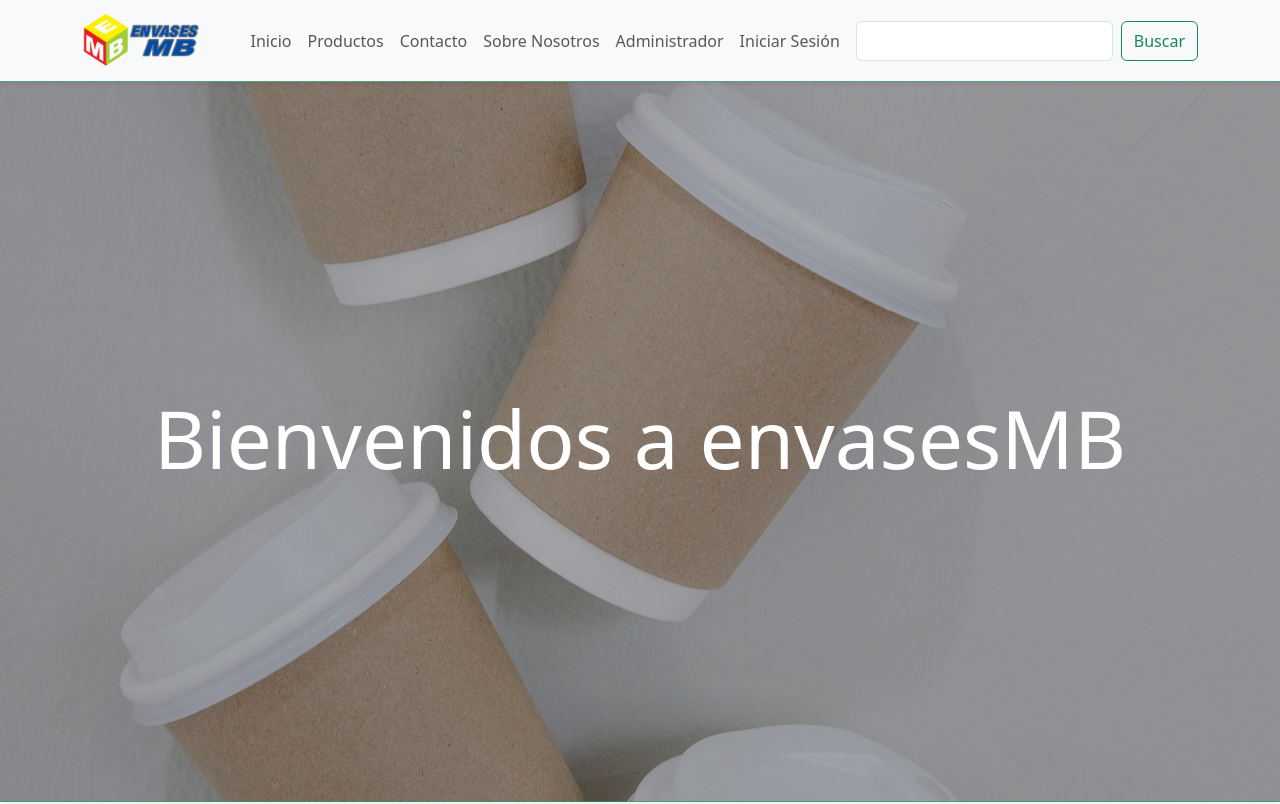
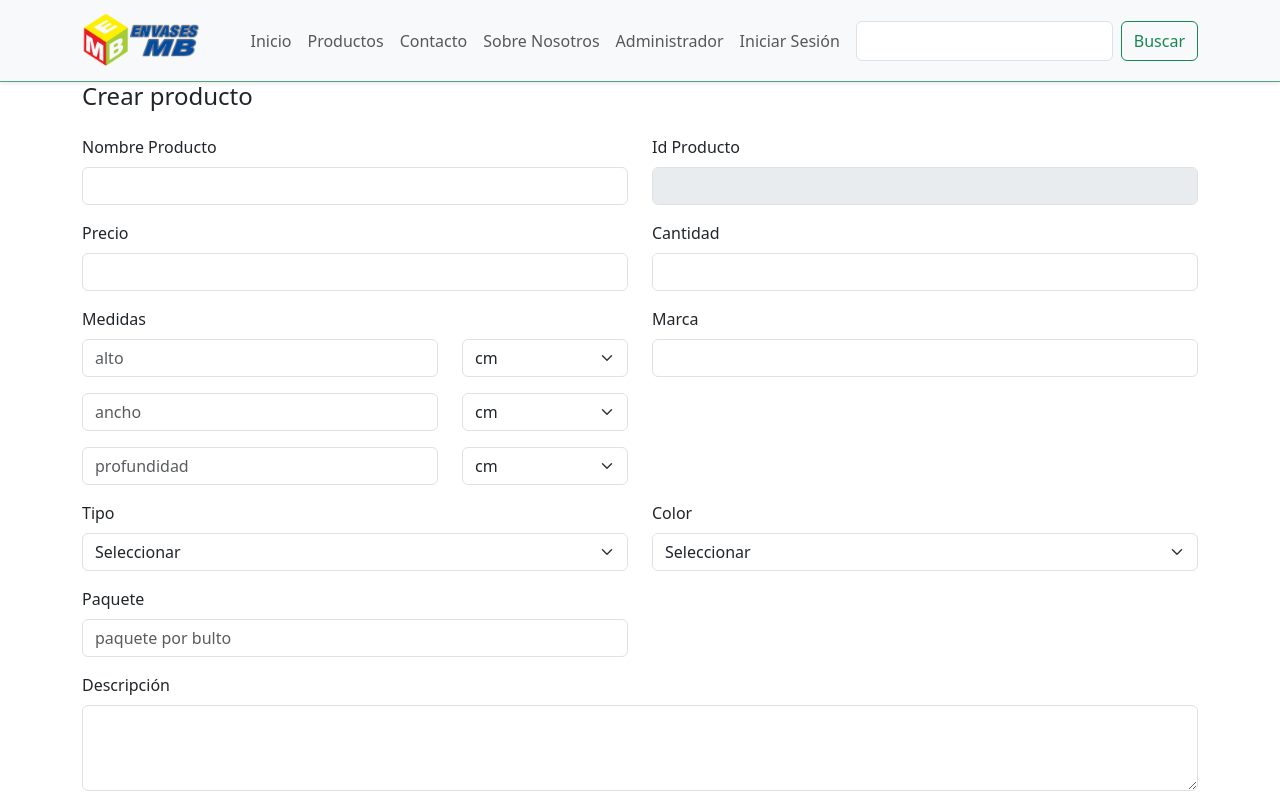
Before and after one commit to ezequielmonachesi/mbEnvasesReact, a React (Vite) app: page / in a window 1280 px wide. Shown: the top 804 px of the page. Built offline with nearby package versions, Linux system fonts and the light colour scheme.

Commit message:
maquetado crear producto terminado

```diff
--- a/src/App.jsx
+++ b/src/App.jsx
@@ -7,13 +7,15 @@ import Administrador from "./components/views/Administrador";
 import Contacto from "./components/views/Contacto";
 import CardProductos from "./components/views/productos/CardProductos";
 import "./components/views/productos/cardProductos.css";
+import CrearProductos from "./components/views/productos/CrearProductos";
 
 function App() {
   return (
     <>
       <Menu></Menu>
-      <Inicio></Inicio>
+      {/* <Inicio></Inicio> */}
       {/* <Administrador></Administrador> */}
+      <CrearProductos></CrearProductos>
       {/* <Contacto></Contacto> */}
       <Footer></Footer>
     </>
--- a/src/components/views/productos/CrearProductos.jsx
+++ b/src/components/views/productos/CrearProductos.jsx
@@ -2,7 +2,7 @@ import { Button, Col, Form, Row } from "react-bootstrap";
 
 const CrearProductos = () => {
   return (
-    <>
+    <section className="container mainSection">
       <h4>Crear producto</h4>
       <Form className="mt-4">
         <Row>
@@ -31,9 +31,39 @@ const CrearProductos = () => {
             </Form.Group>
           </Col>
           <Col md="6">
-            <Form.Group className="mb-3" controlId="medidas">
-              <Form.Label>Medidas</Form.Label>
-              <Form.Control type="text" />
+            <Form.Label>Medidas</Form.Label>
+            <Form.Group as={Row} className="mb-3" controlId="alto">
+              <Col sm={8}>
+                <Form.Control type="number" placeholder="alto" />
+              </Col>
+              <Col sm={4}>
+                <Form.Select aria-label="Default select example">
+                  <option value="centimetro">cm</option>
+                  <option value="metro">metro</option>
+                </Form.Select>
+              </Col>
+            </Form.Group>
+            <Form.Group as={Row} className="mb-3" controlId="ancho">
+              <Col sm={8}>
+                <Form.Control type="number" placeholder="ancho" />
+              </Col>
+              <Col sm={4}>
+                <Form.Select aria-label="Default select example">
+                  <option value="centimetro">cm</option>
+                  <option value="metro">metro</option>
+                </Form.Select>
+              </Col>
+            </Form.Group>
+            <Form.Group as={Row} className="mb-3" controlId="profundidad">
+              <Col sm={8}>
+                <Form.Control type="number" placeholder="profundidad" />
+              </Col>
+              <Col sm={4}>
+                <Form.Select aria-label="Default select example">
+                  <option value="centimetro">cm</option>
+                  <option value="metro">metro</option>
+                </Form.Select>
+              </Col>
             </Form.Group>
           </Col>
           <Col md="6">
@@ -42,7 +72,6 @@ const CrearProductos = () => {
               <Form.Control type="text" />
             </Form.Group>
           </Col>
-
           <Col md="6">
             <Form.Group className="mb-3" controlId="tipo">
               <Form.Label>Tipo</Form.Label>
@@ -98,7 +127,7 @@ const CrearProductos = () => {
         </Row>
         <Form.Group className="text-end"></Form.Group>
       </Form>
-    </>
+    </section>
   );
 };
 
```
